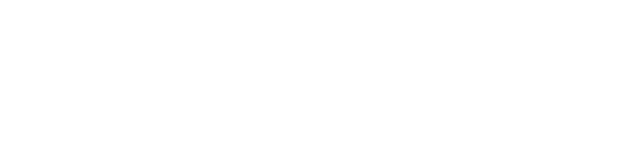
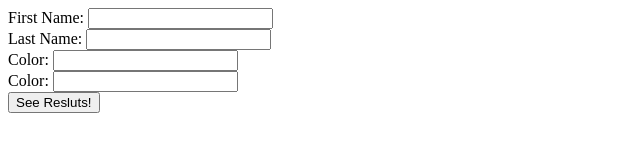
Before and after one commit to Dakaraia6799/banner-generator, a plain HTML site: page index.html in a window 1280 px wide. Shown: the whole page, without its empty margins (0-640 px from the left). Drawn offline with nearby package versions, Linux system fonts and the light colour scheme.

Commit message:
nothing usefull

```diff
--- a/index.html
+++ b/index.html
@@ -6,11 +6,17 @@
     <script src="https://code.jquery.com/jquery-3.1.1.js"></script>
     <script>
         $(function(){
+          $('button').click(function(){
 
+          });
         });
     </script>
   </head>
   <body>
-
+  First Name: <input id="title"><br>
+  Last Name: <input id="name"><br>
+  Color: <input id="color1"><br>
+  Color: <input id="color2"><br>
+  <button>See Resluts!</button>
   </body>
 </html>
```
